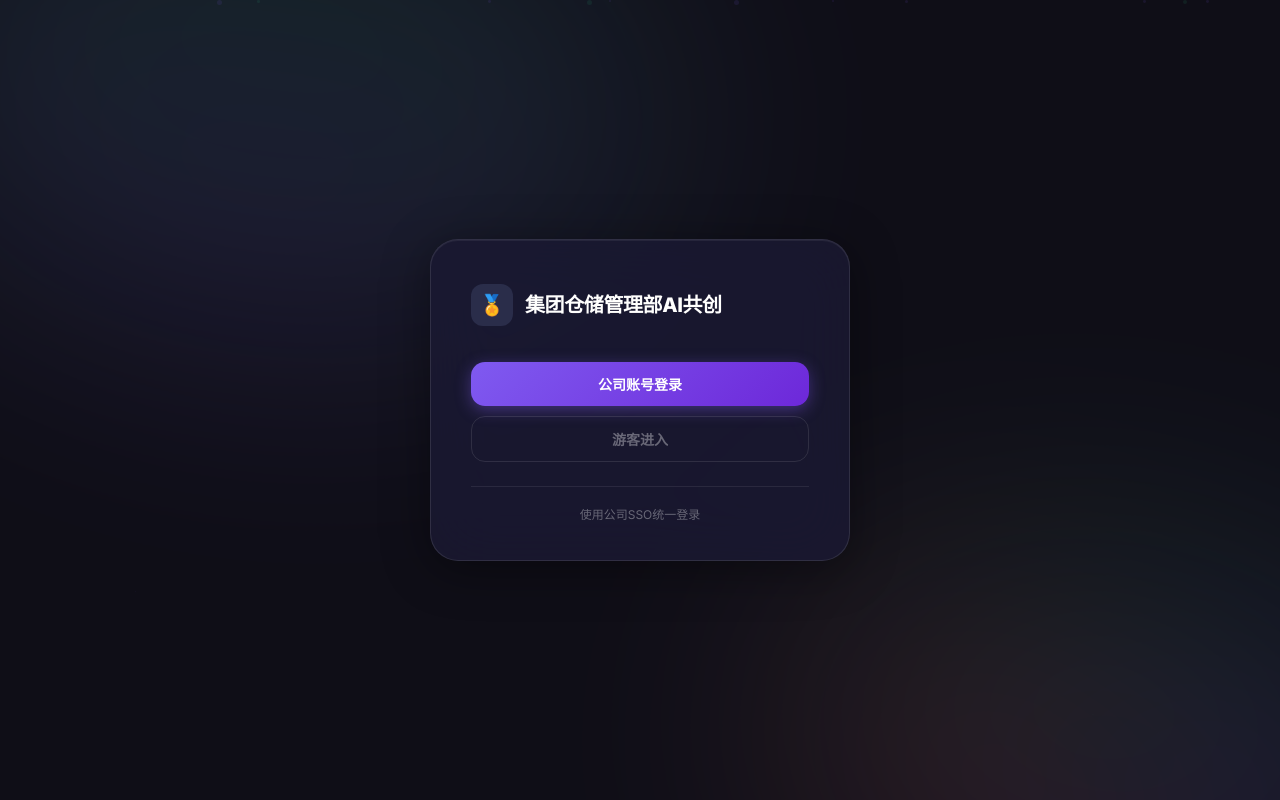
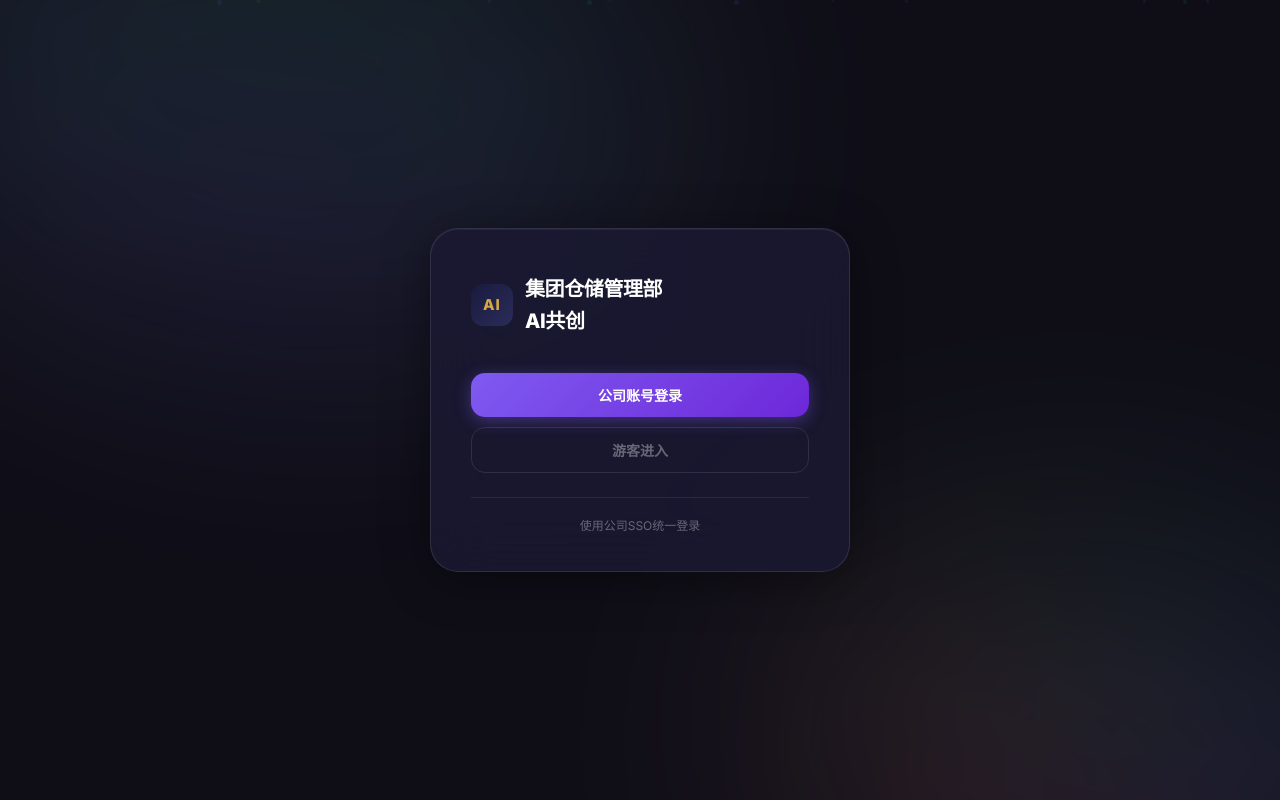
Before and after one commit to liujuwei403/joint-innovation-management, a plain HTML site: page docs/index.html in a window 1280 px wide. Drawn offline with Linux system fonts and the light colour scheme.

Commit message:
style: update login page logo to AI icon
Co-Authored-By: Claude Sonnet 4 <noreply@anthropic.com>

```diff
--- a/docs/index.html
+++ b/docs/index.html
@@ -77,8 +77,8 @@
 <div class="card-wrap">
   <div class="card">
     <div class="logo">
-      <div class="logo-icon">🏅</div>
-      <div class="logo-text">集团仓储管理部AI共创</div>
+      <div class="logo-icon" style="background:linear-gradient(135deg,#1a1a3e,#2a2d5a);color:#d4a843;font-size:15px;font-weight:800;letter-spacing:1px">AI</div>
+      <div class="logo-text">集团仓储管理部<br>AI共创</div>
     </div>
 
     <div id="sso-status" class="sso-status">
```
Also changed, not shown: public/index.html (+2 -2 lines).
